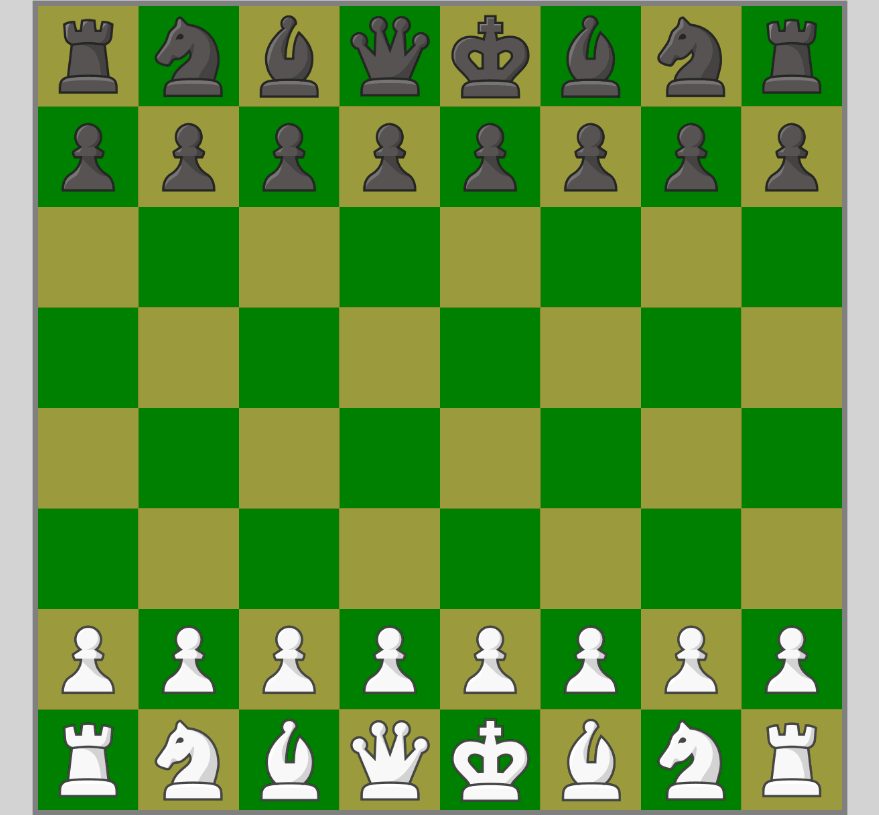
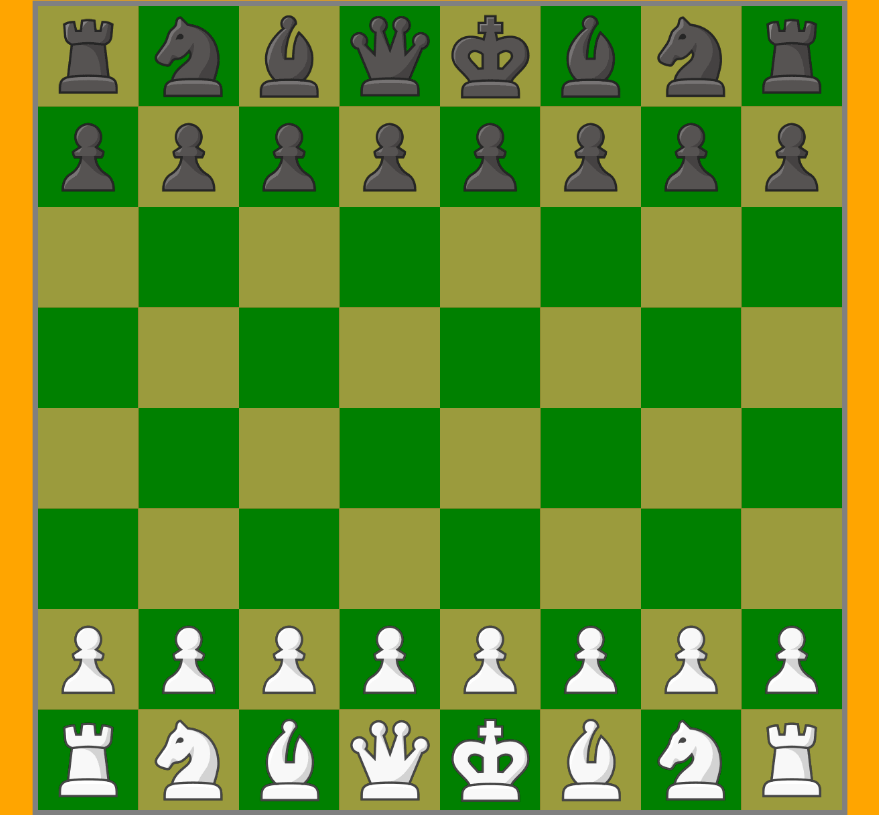
Before and after one commit to LucasBerr/Chess, a website with bundled scripts: page index.html in a window 1280 px wide. Shown: the whole page, without its empty margins (208-1087 px from the left). Built offline with nearby package versions, Linux system fonts and the light colour scheme.

Commit message:
Mudando a cor para laranja

```diff
--- a/style.css
+++ b/style.css
@@ -35,7 +35,7 @@ body {
   margin: 0;
   width: 100%;
   height: 100%;
-  background-color: #d3d3d3;
+  background-color: orange;
 }
 
 #screen {
```
